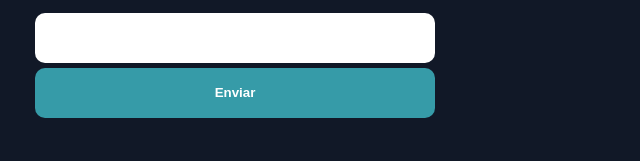
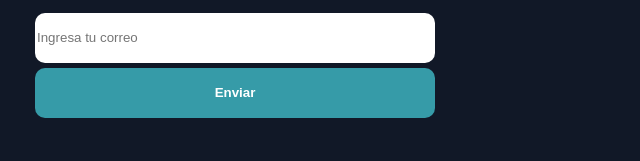
Before and after one commit to Manutebi/Landing-page, a plain HTML site: page index.html in a window 1280 px wide. Shown: the part 378-539 px from the top of the page, 0-640 px from the left. Drawn offline with Linux system fonts and the light colour scheme.

Commit message:
Placeholder

```diff
--- a/index.html
+++ b/index.html
@@ -43,7 +43,7 @@
 
                 <h1>Servicios de marketing digital</h1>
                 <p>Esta es la oprtunidad para que puedes emprender tu negocio al mundo dital con una web</p>
-                <input type="text" name="email" id="email">
+                <input   placeholder="Ingresa tu correo" type="text"  name="email" id="email">
                 <button> Enviar</button>
                 <p>Te contactaremos en 24 horas. Aceptamos todas las tarjetas de crédito y débito.
                 <br>
```
